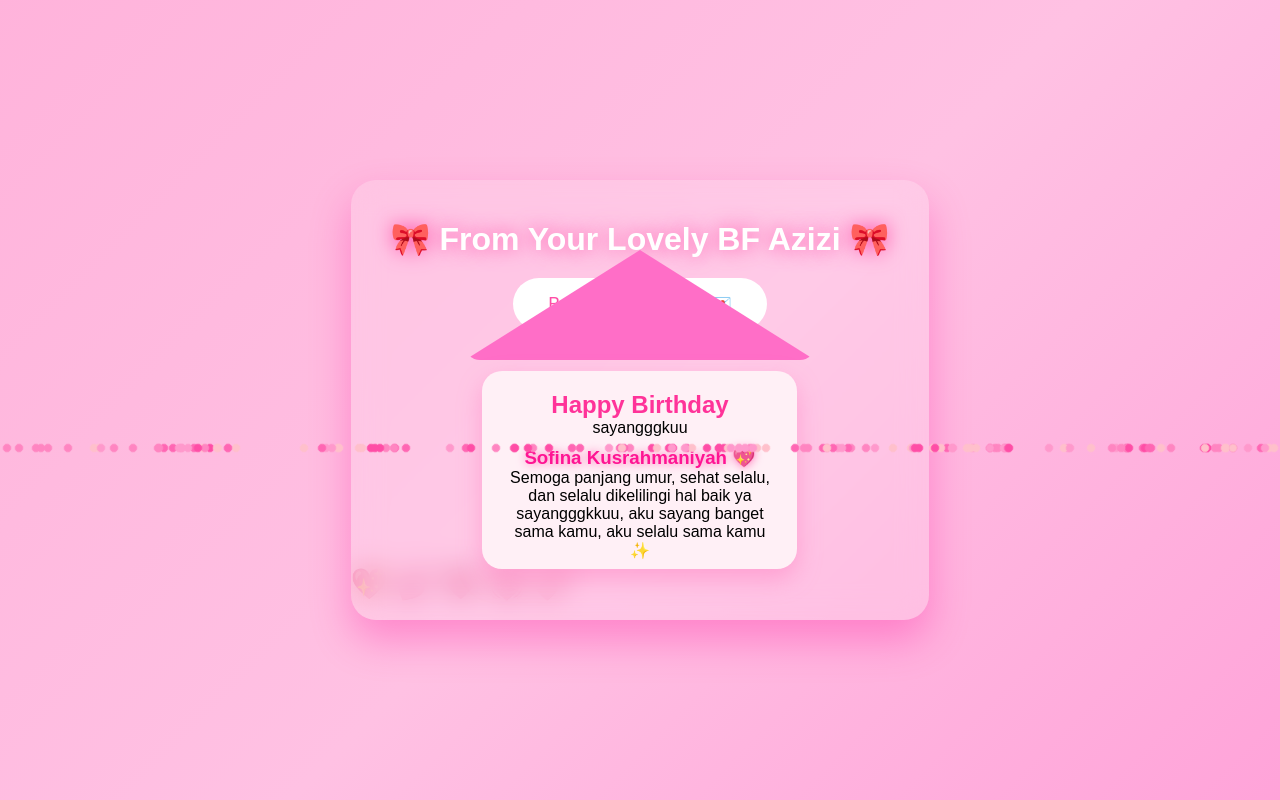
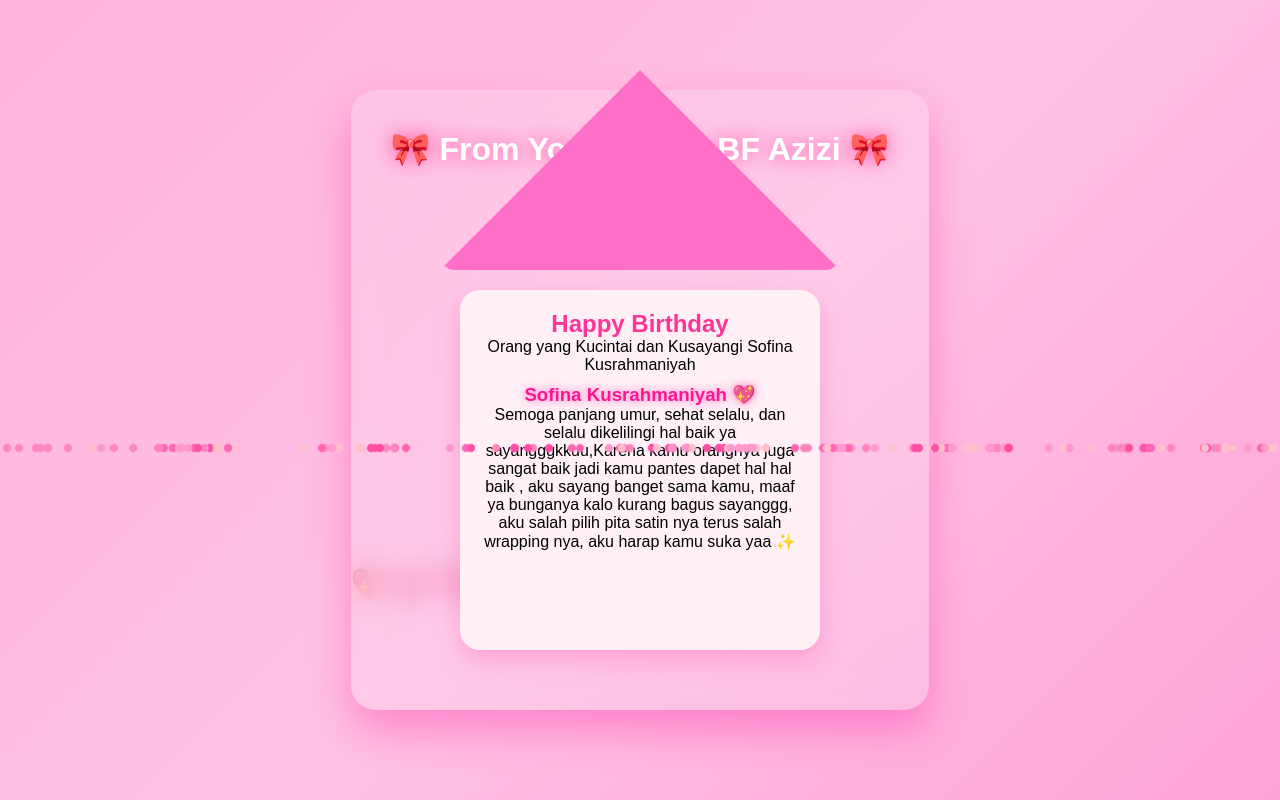
Before and after one commit to Yotakee/GiftLoveSofina, a plain HTML site: page index.html in a window 1280 px wide. Both pictures are taken after a click on the button "Buka Surat Cintaaa 💌". Shown: the top 800 px of the page. Drawn offline with Linux system fonts and the light colour scheme.

Commit message:
Add files via upload

```diff
--- a/index.html
+++ b/index.html
@@ -18,9 +18,10 @@
     <div class="flap"></div>
     <div class="letter">
       <h2>Happy Birthday</h2>
-      <p>sayangggkuu</p>
+      <p>Orang yang Kucintai dan Kusayangi Sofina Kusrahmaniyah</p>
       <h3>Sofina Kusrahmaniyah 💖</h3>
-      <span>Semoga panjang umur, sehat selalu, dan selalu dikelilingi hal baik ya sayangggkkuu, aku sayang banget sama kamu, aku selalu sama kamu ✨</span>
+      <span>Semoga panjang umur, sehat selalu, dan selalu dikelilingi hal baik ya sayangggkkuu,Karena kamu orangnya juga sangat baik jadi kamu pantes dapet hal hal baik
+        , aku sayang banget sama kamu, maaf ya bunganya kalo kurang bagus sayanggg, aku salah pilih pita satin nya terus salah wrapping nya, aku harap kamu suka yaa ✨</span>
     </div>
   </div>
 </div>
--- a/style.css
+++ b/style.css
@@ -75,8 +75,8 @@
 /* Envelope */
 .envelope {
   position: relative;
-  width: 350px;
-  height: 220px;
+  width: 400px;
+  height: 400px;
   margin: auto;
   perspective: 1000px;
   display: none;
```
